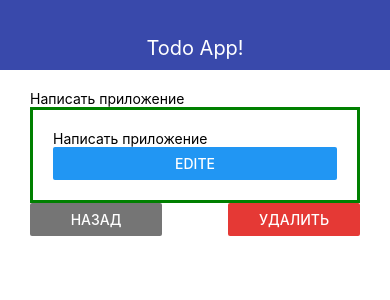
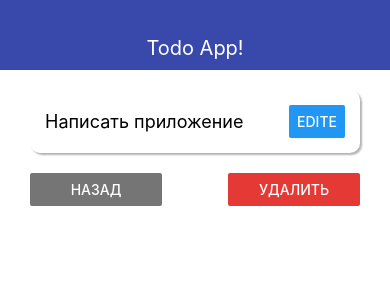
Before and after one commit to nrabotko/React, a React Native app: screen / in a window 390 px wide. Shown: the top 300 px of the page. Built offline with nearby package versions, Linux system fonts and the light colour scheme.

Commit message:
New alert on app. Change 3 file

```diff
--- a/App.js
+++ b/App.js
@@ -1,5 +1,5 @@
 import React, { useState } from 'react'
-import { StyleSheet, Text, View, FlatList } from 'react-native'
+import { StyleSheet, Text, View, FlatList, Alert } from 'react-native'
 import { Navbar } from './src/components/Navbar'
 import { MainScreen } from './src/screens/MainScreen'
 import { TodoScreen } from './src/screens/TodoScreen'
@@ -22,7 +22,26 @@ export default function App() {
   }
 
   const removeTodo = id => {
-    setTodos(prev => prev.filter(todo => todo.id !== id))
+    const todo = todos.find(t => t.id === id)
+    Alert.alert(
+      'Delete element',
+      `Are u sure u want to delete ${todo.title} ?`,
+      [
+        {
+          text: 'Cancel',
+          style: 'cancel',
+        },
+        {
+          text: 'Delete',
+          style: 'destructive',
+          onPress: () => {
+            setTodoId(null)
+            setTodos(prev => prev.filter(todo => todo.id !== id))
+        }},
+      ],
+      {cancelable: false},
+    );
+
   }
 
   let content = (
@@ -36,7 +55,13 @@ export default function App() {
 
   if (todoId) {
     const selectedTodo = todos.find(todo => todo.id === todoId)
-    content = <TodoScreen goBack={() => setTodoId(null)} todo={selectedTodo} />
+    content = (
+    <TodoScreen
+      onRemove = {removeTodo}
+      goBack={() => setTodoId(null)}
+      todo={selectedTodo}
+    />
+    )
   }
 
   return (
--- a/src/components/ui/AppCard.js
+++ b/src/components/ui/AppCard.js
@@ -2,13 +2,21 @@ import React from 'react'
 import {StyleSheet, View} from 'react-native'
 
 export const AppCard = props =>(
-<View style={styles.default}>{props.children}</View>
+<View style={ {...styles.default, ...props.style} }>{props.children}</View>
 )
 
 const styles = StyleSheet.create({
     default:{
         padding: 20,
-        borderWidth: 3,
-        borderColor:'green'
+        flexDirection: 'row',
+        justifyContent: 'space-between',
+        alignItems: 'center',
+        shadowColor: '#000',
+        shadowRadius: 2,
+        shadowOpacity: 0.3,
+        shadowOffset: { width: 2, height: 2},
+        backgroundColor: '#fff',
+        borderRadius: 10,
+        elevation: 9,
     }
 })
--- a/src/screens/TodoScreen.js
+++ b/src/screens/TodoScreen.js
@@ -3,13 +3,12 @@ import { StyleSheet, View, Text, Button } from 'react-native'
 import {THEME} from '../theme'
 import { AppCard } from '../components/ui/AppCard'
 
-export const TodoScreen = ({ goBack, todo }) => {
+export const TodoScreen = ({ goBack, todo, onRemove }) => {
   return (
     <View>
-      <Text>{todo.title}</Text>
 
-      <AppCard>
-        <Text>{todo.title}</Text>
+      <AppCard style={styles.card}>
+        <Text style={styles.title}>{todo.title}</Text>
         <Button title="Edite"></Button>
       </AppCard>
 
@@ -21,7 +20,7 @@ export const TodoScreen = ({ goBack, todo }) => {
           <Button
             title='Удалить'
             color={THEME.DANGER_COLOR}
-            onPress={() => console.log('To Remove')}
+            onPress={() => onRemove(todo.id)}
           />
         </View>
       </View>
@@ -36,5 +35,12 @@ const styles = StyleSheet.create({
   },
   button: {
     width: '40%'
+  },
+  card:{
+    marginBottom: 20,
+    padding: 15
+  },
+  title:{
+    fontSize: 18
   }
 })
```
